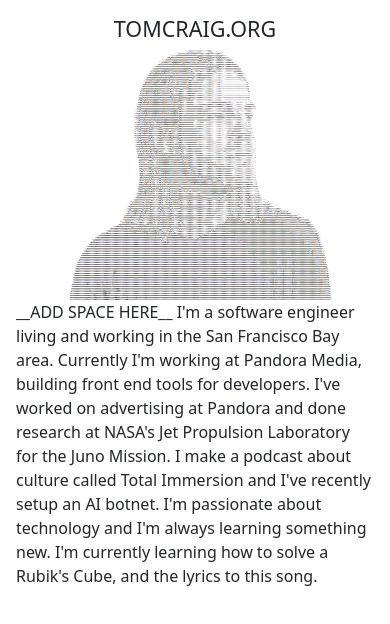
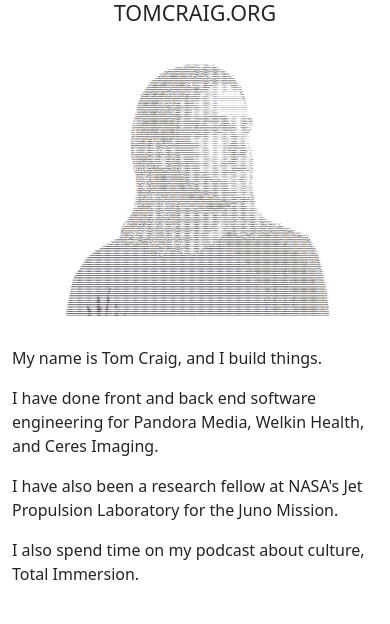
Before and after one commit to thetomcraig/website, a React (Create React App) app: page / in a window 390 px wide. Shown: the top 624 px of the page. Built offline with nearby package versions, Linux system fonts and the light colour scheme.

Commit message:
Fix responsive spacing and formatting, clean up bio

```diff
--- a/src/App.js
+++ b/src/App.js
@@ -11,30 +11,42 @@ import ascii_pic from './ascii_pic.png';
 import './App.css';
 
 const App = () => (
-  <Container className="p-3" xs="10" md="6">
-
+  // Header and Picture
+  <Container >
     <Row className="justify-content-md-center">
       <h4
         className="header"
-        style={{textAlign: "center"}}
+        style={{textAlign: "center", paddingBottom:30}}
       >
         TOMCRAIG.ORG
       </h4>
       <img
         src={ascii_pic}
-        style={{maxWidth: "24rem"}}
+        style={{maxWidth: "24rem", paddingBottom:30}}
       >
       </img>
     </Row>
 
-    <Row >
-      <p>
-        __ADD SPACE HERE__
+    <Row>
+      <Col/>
 
-        I'm a software engineer living and working in the San Francisco Bay area.  Currently I'm working at Pandora Media, building front end tools for developers.  I've worked on advertising at Pandora and done research at NASA's Jet Propulsion Laboratory for the Juno Mission.  I make a podcast about culture called Total Immersion and I've recently setup an AI botnet.  I'm passionate about technology and I'm always learning something new.
+      <Col xs={12} sm={12} md={10} lg={8} xl={6}>
+        <p>
+          My name is Tom Craig, and I build things.
+        </p>
+        <p>
+          I have done front and back end software engineering for Pandora Media, Welkin Health, and Ceres Imaging.
+        </p>
+        <p>
+          I have also been a research fellow at NASA's Jet Propulsion Laboratory for the Juno Mission.
+        </p>
+        <p>
+          I also spend time on my podcast about culture, Total Immersion.
+        </p>
+      </Col>
 
-I'm currently learning how to solve a Rubik's Cube, and the lyrics to this song.
-      </p>
+      <Col/>
+
     </Row>
   </Container>
 );
```
